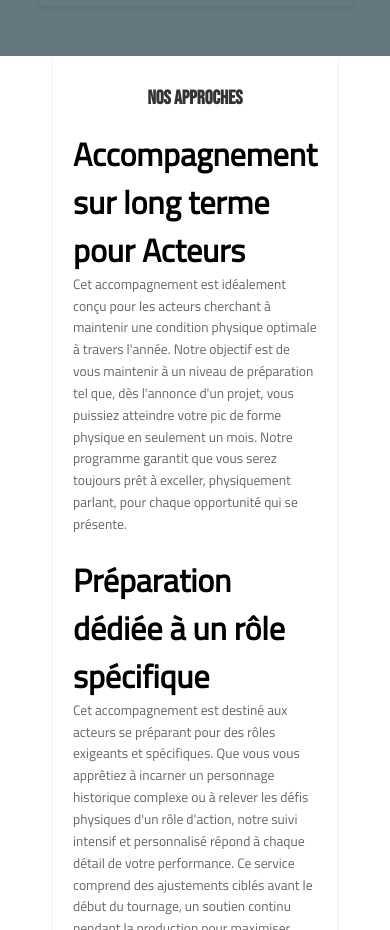
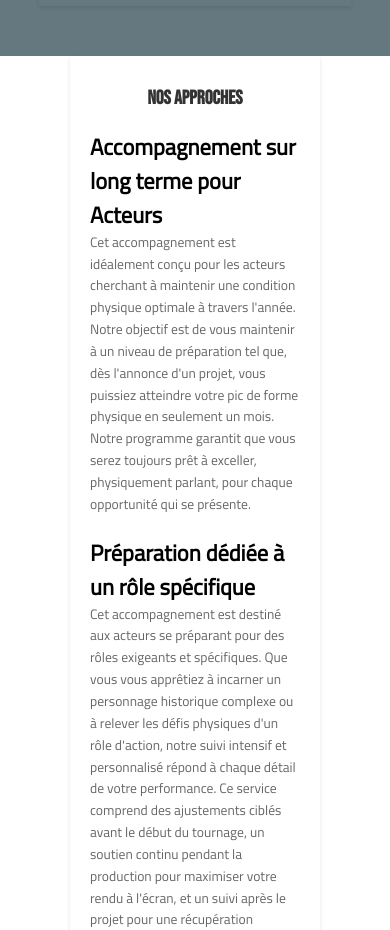
Before and after one commit to Syhenn/studio4, a React (Create React App) app: page /Actor in a window 390 px wide. Shown: the part 2240-3170 px from the top of the page. Built offline with nearby package versions, Linux system fonts and the light colour scheme.

Commit message:
Title refactor

```diff
--- a/src/styles/Actor.css
+++ b/src/styles/Actor.css
@@ -121,6 +121,9 @@ ul {
     .app_2, .app_3 {
         margin-top: 20px; /* Espacement du haut */
     }
+    .app .app_2>h2,.app .app_3>h2 {
+        font-size: 1.4rem!important;
+    }
     .services img, .why img, .meth img, .app img {
         width: 45vw;
         max-width: 300px;
--- a/src/styles/Creator.css
+++ b/src/styles/Creator.css
@@ -138,6 +138,9 @@ ul {
         font-weight: bold;
         color: #333333;
     }
+    .app .app_2>h2,.app .app_3>h2 {
+        font-size: 1.4rem!important;
+    }
 
     p,li{
         font-size: 3.5vw;
```
